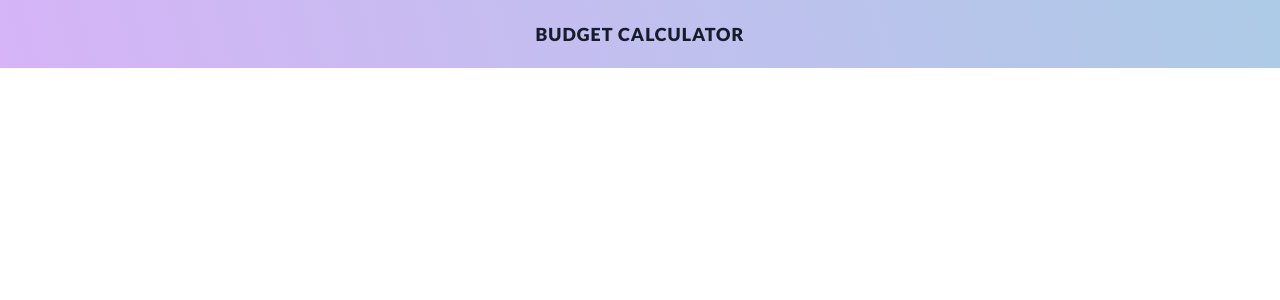
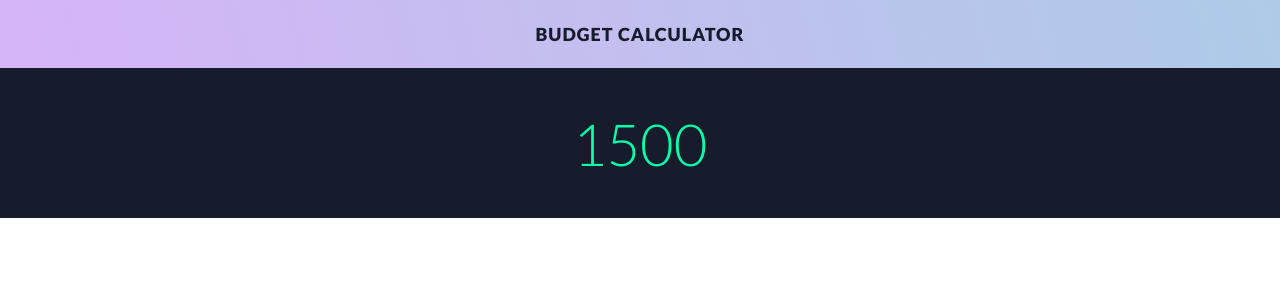
Before and after one commit to Pmparekh2000/BudgetCacliInAng, an Angular app: page / in a window 1280 px wide. Shown: the top 300 px of the page. Built offline with nearby package versions, Linux system fonts and the light colour scheme.

Commit message:
Budget digit styling done

```diff
--- a/src/app/main-page/main-page.component.html
+++ b/src/app/main-page/main-page.component.html
@@ -1,3 +1,7 @@
 <div class="top-bar">
     <h1>Budget Calculator</h1>
 </div>
+
+<section class="total-budget-section">
+    <h2 class="green">1500</h2>
+</section>
--- a/src/app/main-page/main-page.component.scss
+++ b/src/app/main-page/main-page.component.scss
@@ -18,4 +18,44 @@
         text-transform: uppercase;
         color: $dark;
     }
+
+    justify-content: center;
+    align-items: center;
+
+    h2{
+        font-family: 'Lato';
+        font-weight: 300;
+        font-size: 58px;
+        color: white;
+
+        // &.green{
+        //     color:;
+        // }
+    }
 }
+
+.total-budget-section{
+
+    display: flex;
+    height: 150px;
+    background: $dark;
+
+    //Horizontally and vertically center the text
+    justify-content: center;
+    align-items: center;
+
+    h2{
+        font-family: 'Lato';
+        font-weight: 300;
+        font-size: 58px;
+        color: white;
+
+        &.green{
+            color: lighten($green, $amount: 12%);
+        }
+
+        &.red{
+            color: lighten($red, $amount: 12%)
+        }
+    }
+}
```
